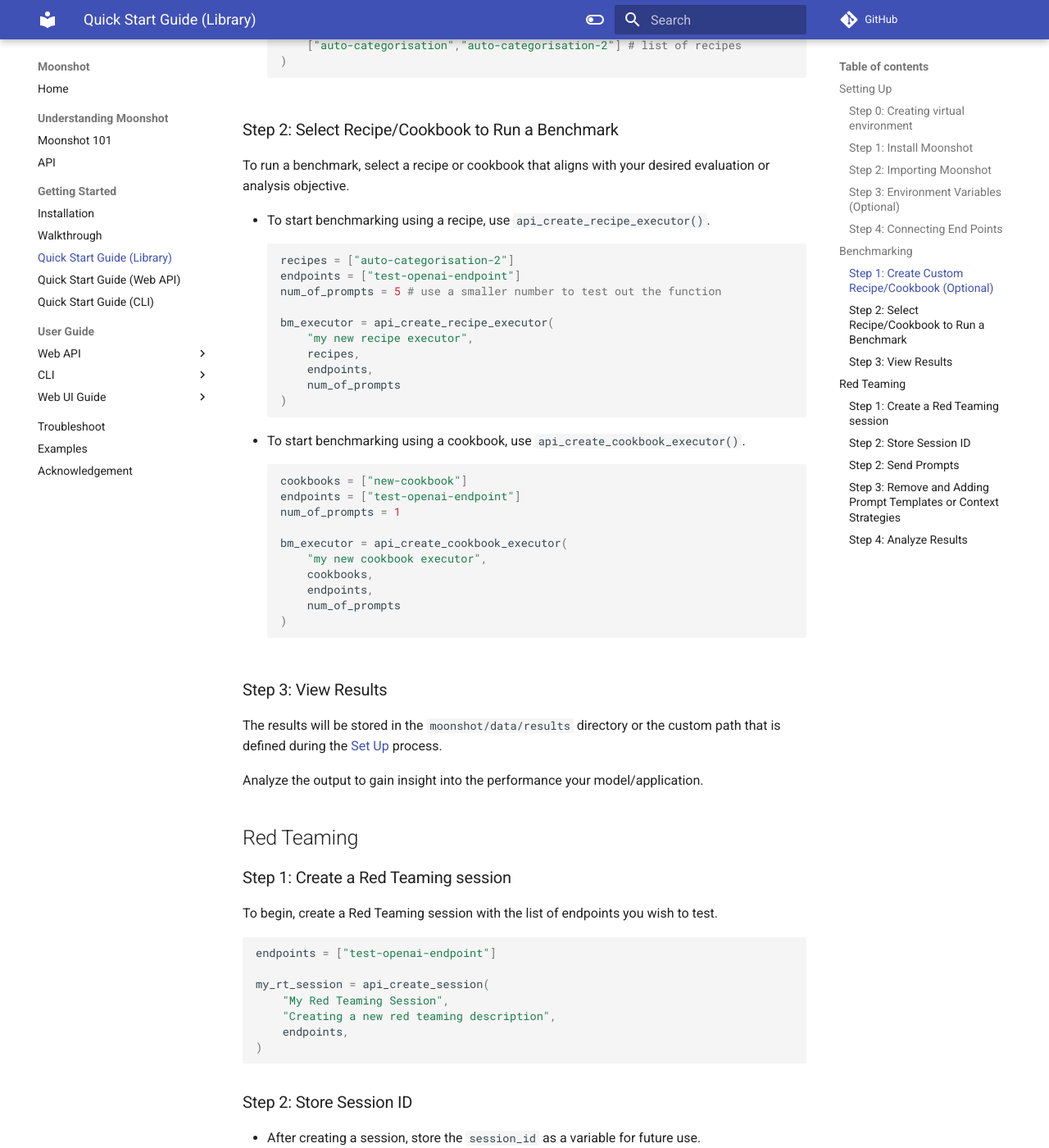
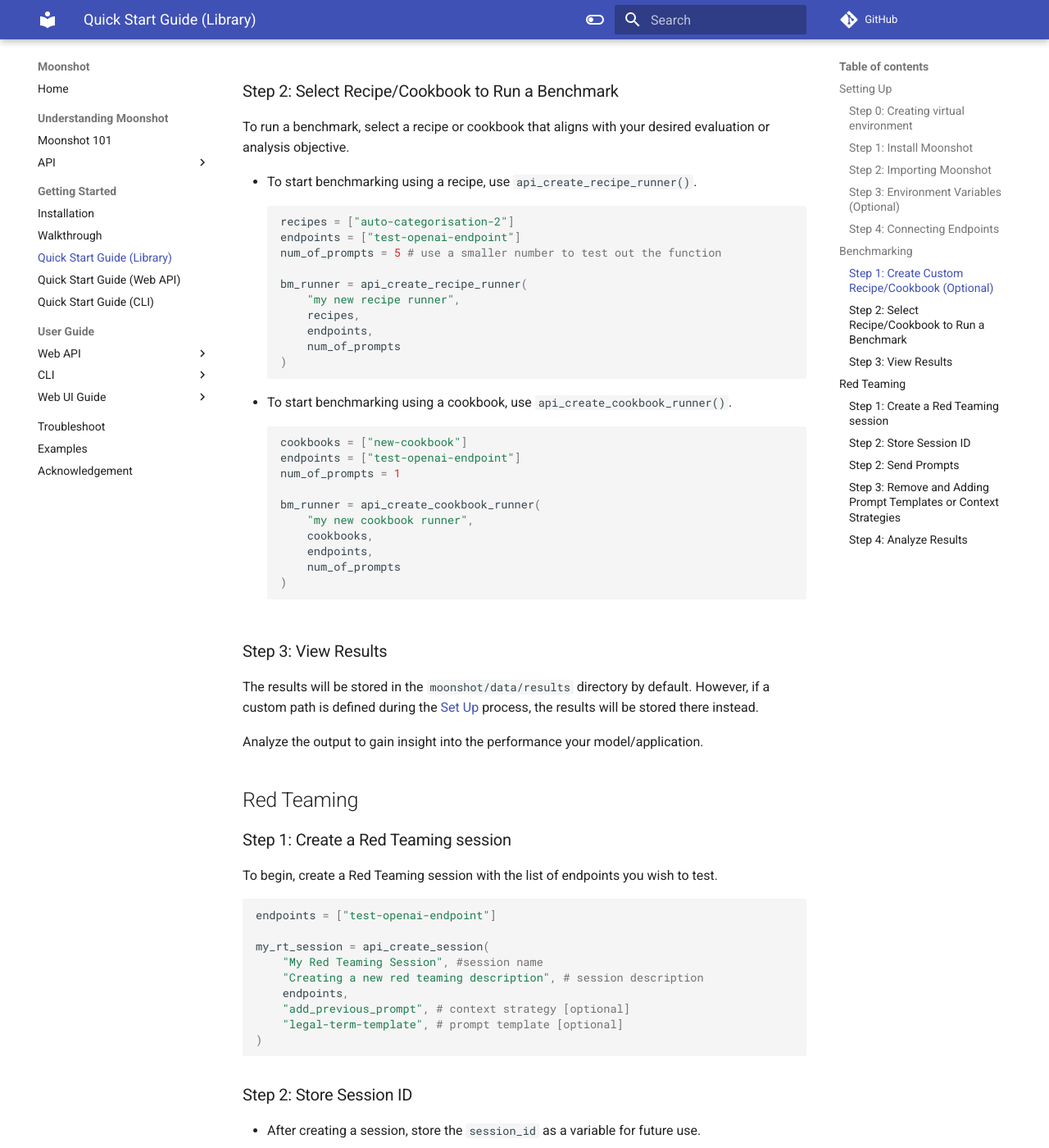
Before and after one commit to aiverify-foundation/moonshot, an MkDocs documentation site: the page built from docs/getting_started/quick_start_library.md, in a window 1280 px wide and 1400 px high, scrolled down 3182 px. Shown: the whole window at 82% size. Built offline with MkDocs 1.6.1 and Material for MkDocs 9.7.7, drawn with Linux system fonts in a browser that asks for light colours; comment, search, counter and statistics services are not loaded; some of the changed text lies outside the part shown.

````diff
--- a/docs/getting_started/quick_start_library.md
+++ b/docs/getting_started/quick_start_library.md
@@ -74,9 +74,8 @@ env = {
 api_set_environment_variables(env)
 
 ```
-_Note: When changing the reference folder for data, users will no longer be able to access the stock cookbooks. To access these cookbooks, users should copy over their respctive json files and dependencies._
 
-### Step 4: Connecting End Points
+### Step 4: Connecting Endpoints
 You can establish connectivity to an LLM or LLM application by creating an endpoint within your environment.
 
 - View the list of connector types available in Moonshot with:
@@ -132,27 +134,27 @@ api_create_cookbook(
 ### Step 2: Select Recipe/Cookbook to Run a Benchmark
 To run a benchmark, select a recipe or cookbook that aligns with your desired evaluation or analysis objective.
 
-- To start benchmarking using a recipe, use `api_create_recipe_executor()`.
+- To start benchmarking using a recipe, use `api_create_recipe_runner()`.
 ```python
 recipes = ["auto-categorisation-2"]
 endpoints = ["test-openai-endpoint"]
 num_of_prompts = 5 # use a smaller number to test out the function
 
-bm_executor = api_create_recipe_executor(
-    "my new recipe executor",
+bm_runner = api_create_recipe_runner(
+    "my new recipe runner",
     recipes,
     endpoints,
     num_of_prompts
 )
 ```
-- To start benchmarking using a cookbook, use `api_create_cookbook_executor()`.
+- To start benchmarking using a cookbook, use `api_create_cookbook_runner()`.
 ```python
 cookbooks = ["new-cookbook"]
 endpoints = ["test-openai-endpoint"]
 num_of_prompts = 1
 
-bm_executor = api_create_cookbook_executor(
-    "my new cookbook executor",
+bm_runner = api_create_cookbook_runner(
+    "my new cookbook runner",
     cookbooks,
     endpoints,
     num_of_prompts
@@ -160,7 +162,7 @@ bm_executor = api_create_cookbook_executor(
 ```
 
 ### Step 3: View Results
-The results will be stored in the `moonshot/data/results` directory or the custom path that is defined during the [Set Up](#step-3-environment-variables-optional) process.
+The results will be stored in the `moonshot/data/results` directory by default. However, if a custom path is defined during the [Set Up](#step-3-environment-variables-optional) process, the results will be stored there instead.
 
 Analyze the output to gain insight into the performance your model/application.
 
@@ -173,9 +175,11 @@ To begin, create a Red Teaming session with the list of endpoints you wish to te
 endpoints = ["test-openai-endpoint"]
 
 my_rt_session = api_create_session(
-    "My Red Teaming Session",
-    "Creating a new red teaming description",
+    "My Red Teaming Session", #session name
+    "Creating a new red teaming description", # session description
     endpoints,
+    "add_previous_prompt", # context strategy [optional]
+    "legal-term-template", # prompt template [optional]
 )
 ```
 ### Step 2: Store Session ID
--- a/mkdocs.yml
+++ b/mkdocs.yml
@@ -53,7 +53,18 @@ nav:
   - Home : index.md
   - Understanding Moonshot:
     - Moonshot 101: understanding_moonshot/introduction.md
-    - API: understanding_moonshot/api.md
+    - API:
+      - Connector Endpoint API: understanding_moonshot/api_connector_endpoint.md
+      - Connector API: understanding_moonshot/api_connector.md
+      - Context Strategy API: understanding_moonshot/api_context_strategy.md
+      - Cookbook API: understanding_moonshot/api_cookbook.md
+      - Environment Variable API: understanding_moonshot/api_environment_variables.md
+      - Metric API: understanding_moonshot/api_metrics.md
+      - Prompt Template API: understanding_moonshot/api_prompt_template.md
+      - Recipe API: understanding_moonshot/api_recipe.md
+      - Result API: understanding_moonshot/api_result.md
+      - Runner API: understanding_moonshot/api_runner.md
+      - Session API: understanding_moonshot/api_session.md
   - Getting Started:
     - Installation : getting_started/installation.md
     - Walkthrough: getting_started/walkthrough.md
````
Also changed, not shown: other parts of docs/getting_started/quick_start_library.md (+5 -2 lines), docs/getting_started/installation.md (+1 -1 lines), docs/getting_started/walkthrough.md (+4 -4 lines), docs/understanding_moonshot/api.md (deleted, +0 -1 lines), docs/understanding_moonshot/api_connector.md (added, +1 -0 lines), docs/understanding_moonshot/api_connector_endpoint.md (added, +1 -0 lines), docs/understanding_moonshot/api_context_strategy.md (added, +1 -0 lines), docs/understanding_moonshot/api_cookbook.md (added, +1 -0 lines), docs/understanding_moonshot/api_environment_variables.md (added, +1 -0 lines), docs/understanding_moonshot/api_metrics.md (added, +1 -0 lines), docs/understanding_moonshot/api_prompt_template.md (added, +1 -0 lines), docs/understanding_moonshot/api_recipe.md (added, +1 -0 lines), docs/understanding_moonshot/api_result.md (added, +1 -0 lines), docs/understanding_moonshot/api_runner.md (added, +1 -0 lines), 1 more files, 2 other files.
